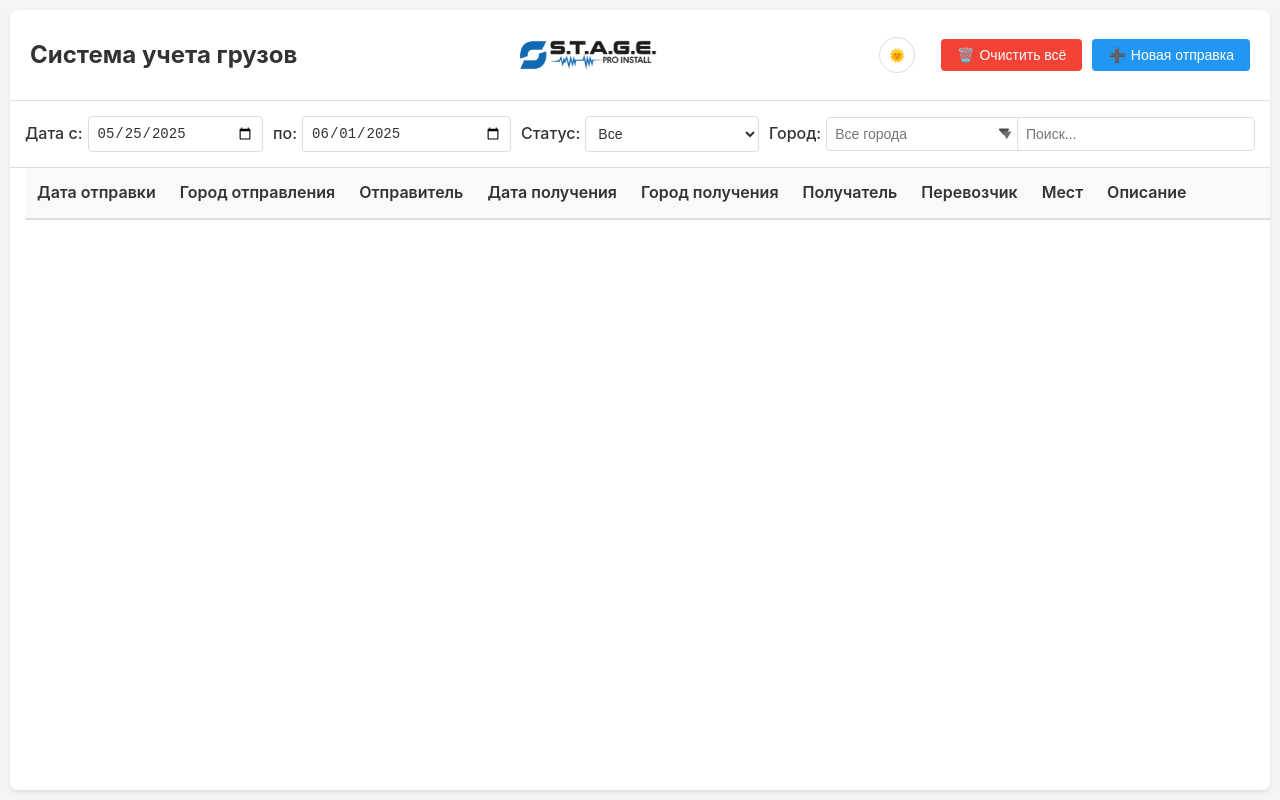
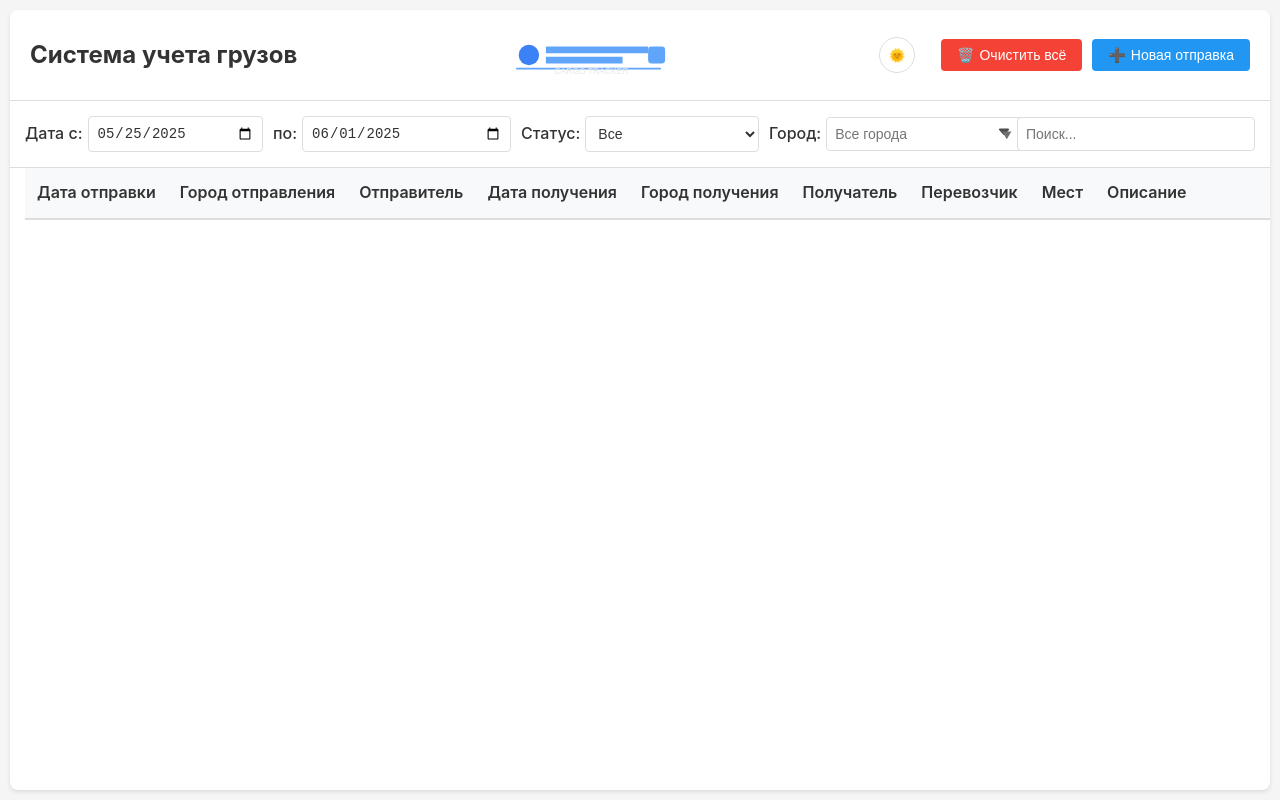
Before and after one commit to sv3t0v1k/cargo-tracker, a website: page index.html in a window 1280 px wide. Drawn offline with Linux system fonts and the light colour scheme; no server answers.

Commit message:
Оптимизация для Glitch: удален node_modules, SVG логотипы, добавлен .gitignore

```diff
--- a/index.html
+++ b/index.html
@@ -16,7 +16,7 @@
             <div class="header">
                 <h1>Система учета грузов</h1>
                 <div class="header-logo">
-                    <img src="logo.png" alt="Логотип" class="logo">
+                    <img src="logo.svg" alt="Логотип" class="logo">
                 </div>
                 <div class="header-controls">
                     <div class="theme-switch">
--- a/styles.css
+++ b/styles.css
@@ -173,12 +173,12 @@ body {
     transition:
         transform var(--animation-normal) var(--easing-bounce),
         filter var(--animation-normal) var(--easing-smooth);
-    content: url('logo_dark.png');
+    content: url('logo_dark.svg');
     animation: pulse 2s infinite;
 }
 
 [data-theme="dark"] .logo {
-    content: url('logo.png');
+    content: url('logo.svg');
 }
 
 .logo:hover {
```
Also changed, not shown: logo.svg (added), logo_backup.png (added), logo_dark.svg (added), logo_dark_backup.png (added), 1 other file.
